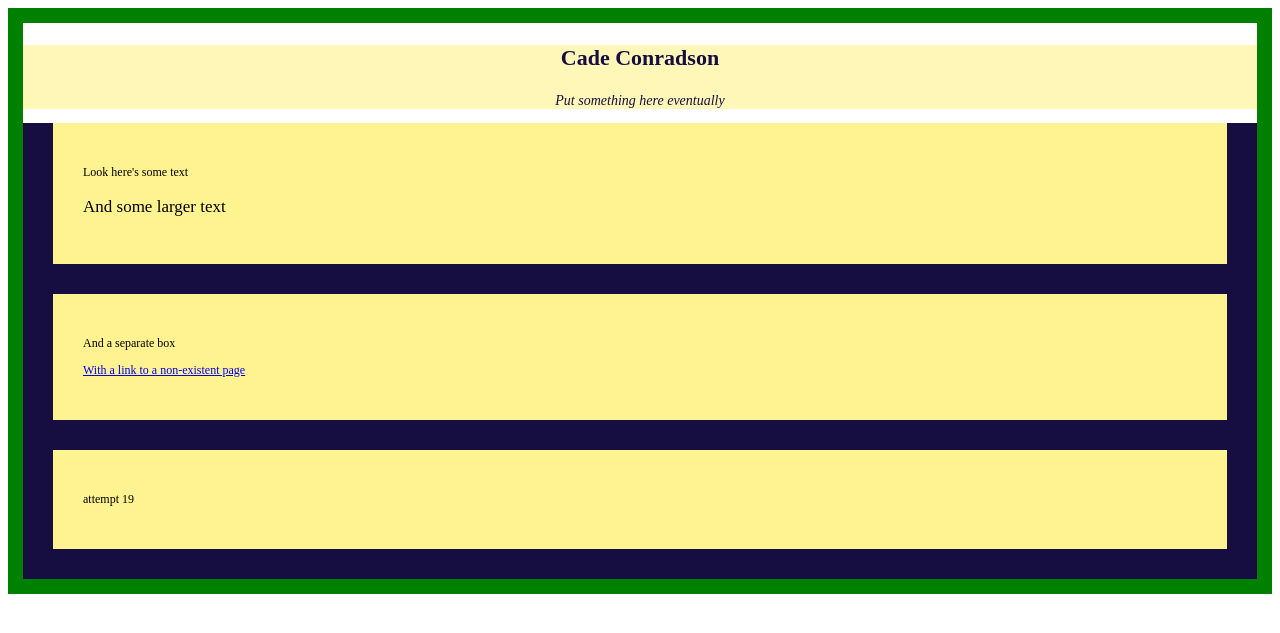
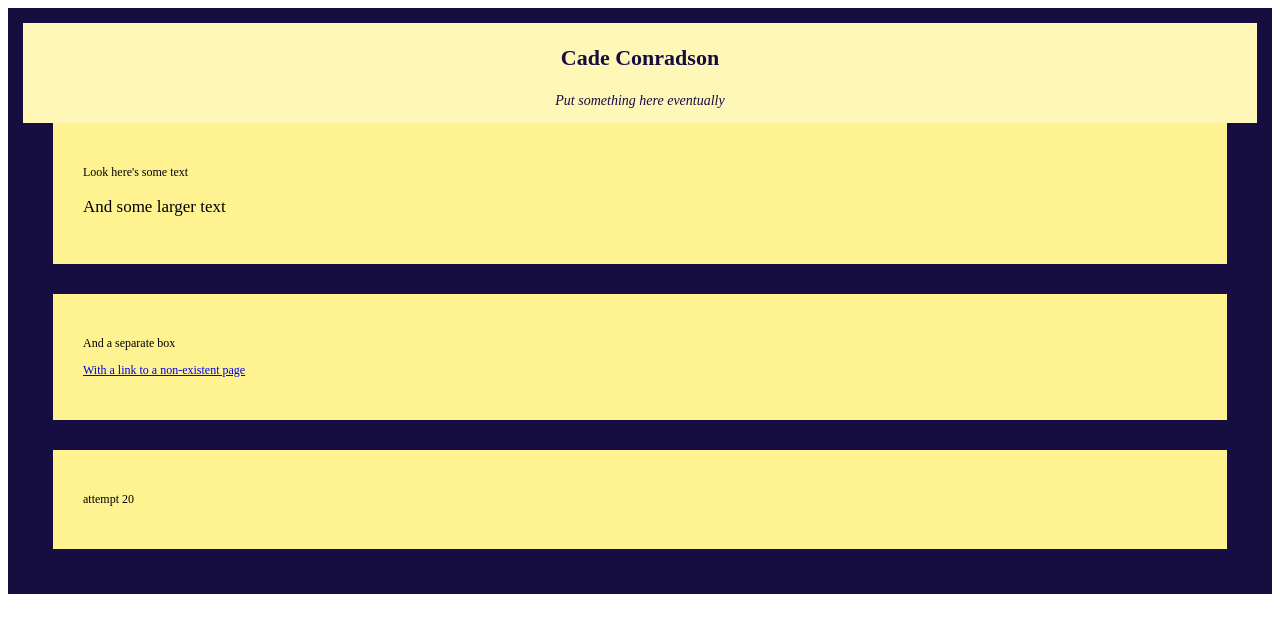
Before and after one commit to cconradson/cconradson.github.io, a Jekyll site: the page built from index.html, in a window 1280 px wide. Shown: the top 633 px of the page. Built offline with Jekyll 4.4.1, drawn with Linux system fonts in a browser that asks for light colours.

Commit message:
style attempt 20

```diff
--- a/assets/css/main.css
+++ b/assets/css/main.css
@@ -1,11 +1,11 @@
 div[id="header"] {
 	text-align: center;
-	background-color: #fff7b7;
 	color: #160d41;
 }
 
 div[id="wrap"] {
-	border: 15px solid green;
+	border: 15px solid #160d41;
+	background-color: #fff7b7;
 }
 
 div[class="body"] {
--- a/index.html
+++ b/index.html
@@ -15,5 +15,5 @@ layout: default
 </div>
 
 <div class="body">
-	<p>attempt 19</p>
+	<p>attempt 20</p>
 </div>
```
